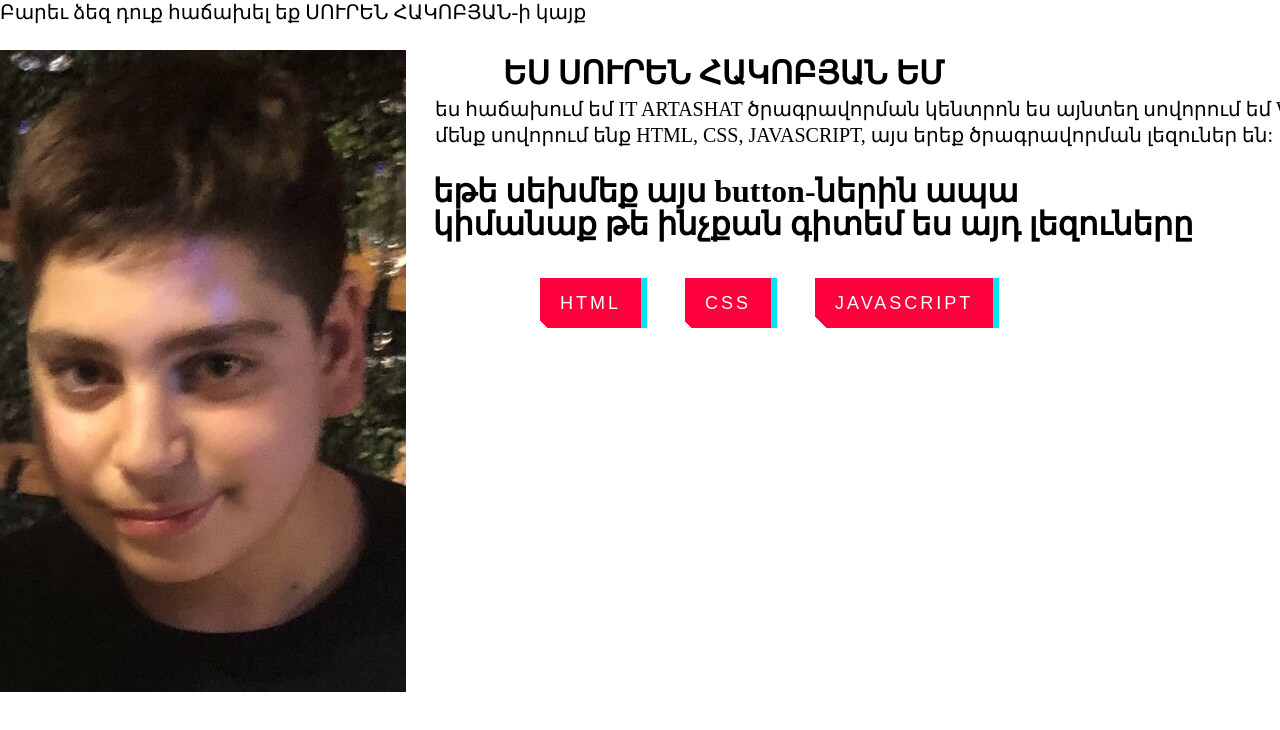
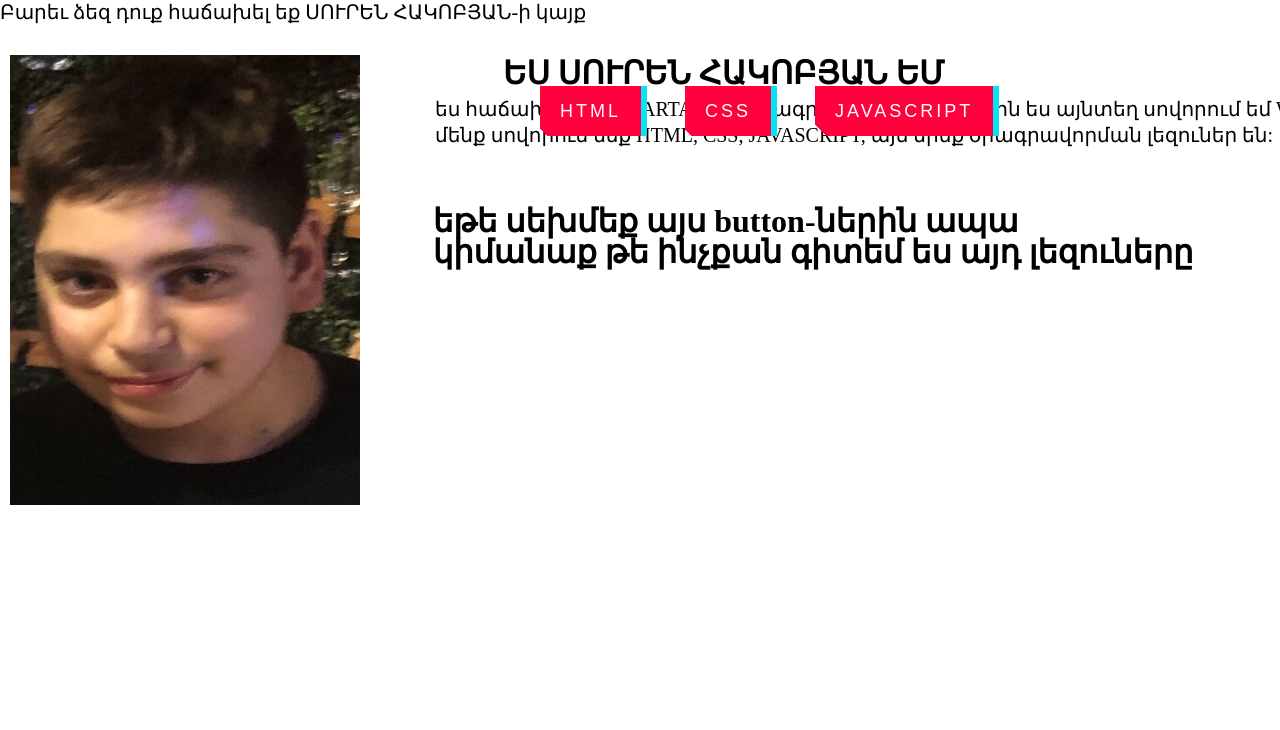
Before and after one commit to SurHak/SurHak.github.io, a plain HTML site: page index1.html in a window 1280 px wide. Shown: the top 730 px of the page. Drawn offline with Linux system fonts and the light colour scheme.

Commit message:
Update style.css

```diff
--- a/css/style.css
+++ b/css/style.css
@@ -19,12 +19,16 @@
     font-size: 20px;
 }
 
+
 .im{
     position: relative;
     display: flex;
-    right: 1px;
-    bottom: 60px;
+    left: 10px;
+    bottom: 55px;
+    width: 350px;
+    height: 450px;
 }
+
 
 .e{
     position: relative;
@@ -334,19 +338,18 @@ button:hover::after {
 }
 
 
-
 .r{
     display: flex;
     position: relative;
     left: 433px;
-    bottom: 580px;
+    bottom: 358px;
 }
 
 .t{
     display: flex;
     position: relative;
     left: 433px;
-    bottom: 585px;
+    bottom: 365px;
 }
 
 
```
